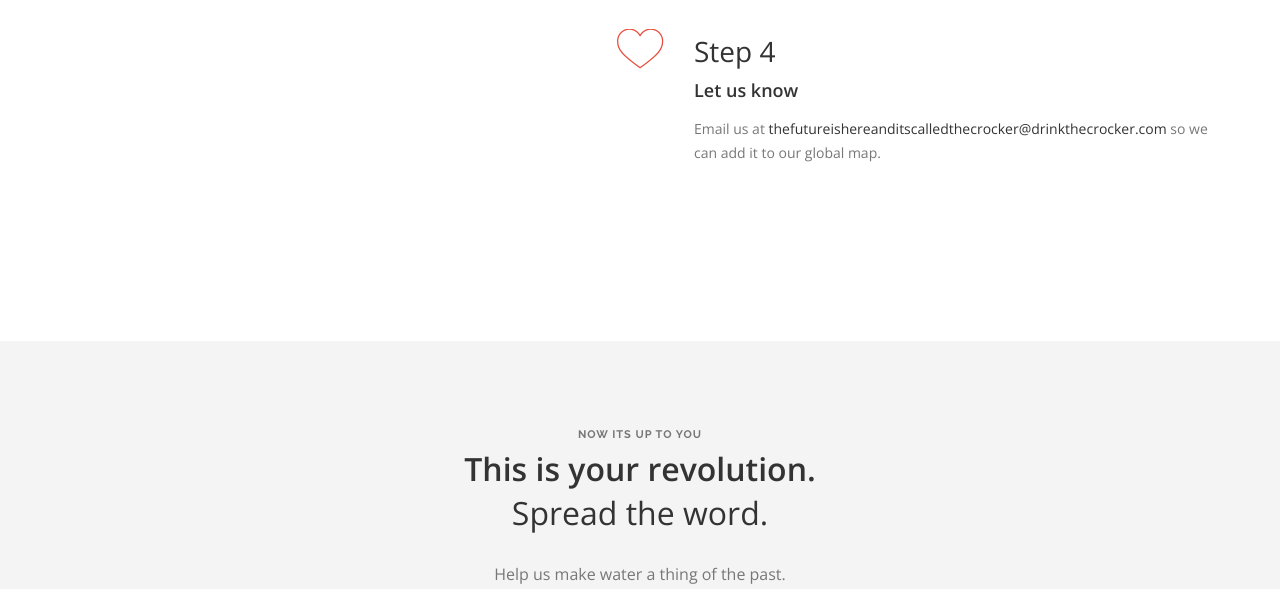
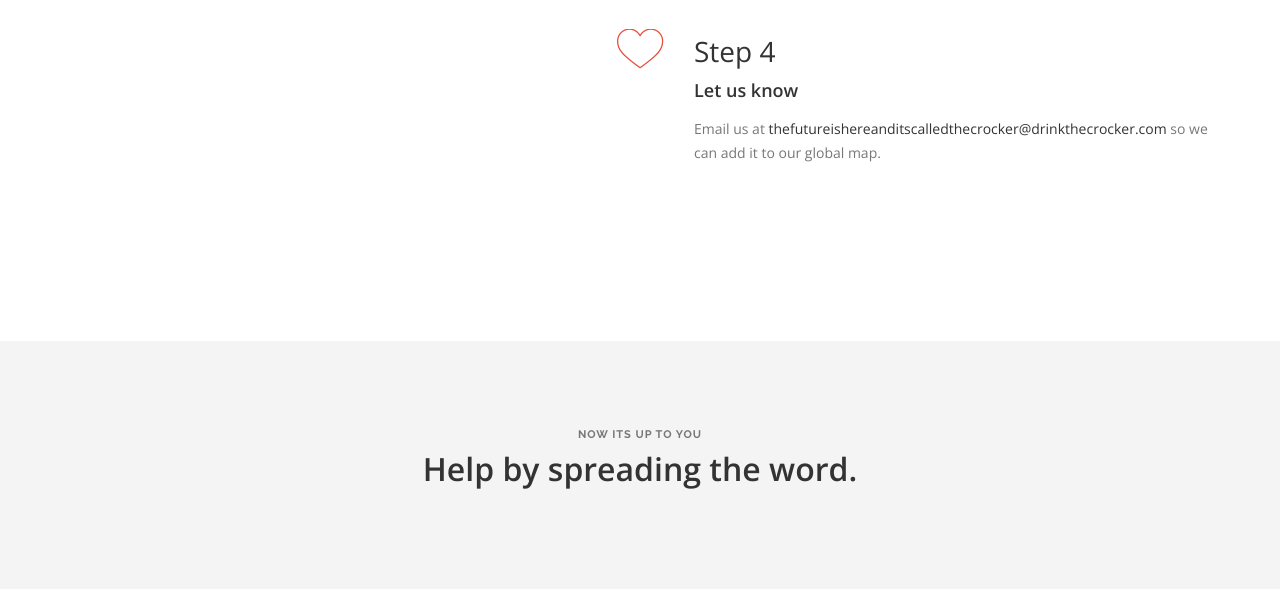
Before and after one commit to sinak/drinkthecrocker.com, a plain HTML site: page index.html in a window 1280 px wide. Shown: the part 4819-5408 px from the top of the page. Drawn offline with nearby package versions, Linux system fonts and the light colour scheme.

Commit message:
Text changes

```diff
--- a/index.html
+++ b/index.html
@@ -400,8 +400,7 @@
 					<div class="row">
 						<div class="col-sm-10 col-sm-offset-1 col-md-8 col-md-offset-2 text-center">
 							<span class="sub alt-font">Now its up to you</span>
-							<h1><span><strong>This is your revolution.</strong> <br>Spread the word.</span></h1>
-							<p class="lead">Help us make water a thing of the past.</p>
+							<h1><span><strong>Help by spreading the word.</strong> <br></span></h1>
 						</div>
 					</div>
 
```
